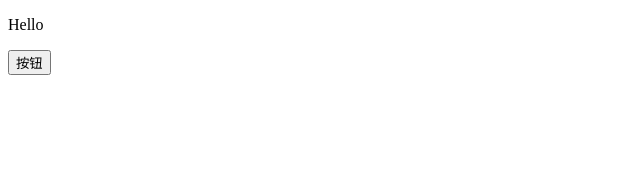
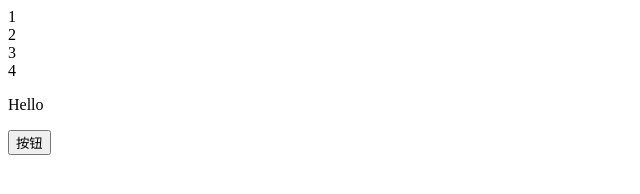
Before and after one commit to rawltree/menu_show, a website: page index.html in a window 1280 px wide. Shown: the whole page, without its empty margins (0-640 px from the left). Drawn offline with Linux system fonts and the light colour scheme.

Commit message:
good part of javascript

```diff
--- a/index.html
+++ b/index.html
@@ -7,17 +7,13 @@
     <title>Document</title>
 </head>
 <body>
-    <div id="asdf1"></div>
-    <div id="asdf2" ></div>
-    <div id="asdf3"></div>
-    <div id="asdf4" aaa></div>
+    <div id="asdf1">1</div>
+    <div id="asdf2" >2</div>
+    <div id="asdf3">3</div>
+    <div id="asdf4" aaa>4</div>
     <p id="pid">Hello</p>
     <button onclick="demo()">按钮</button>
+    <script src="./tools.js"></script>
     <script src="./index.js"></script>
-    <script src="./tools.js"></script>
-    <script>
-        var msg = getElementsByAttribute('aaa')
-        console.log(msg)
-    </script>
 </body>
 </html>
--- a/index.js
+++ b/index.js
@@ -32,3 +32,7 @@ add.method('say', function(){
 
 // add.say()
 add.prototype.say()
+
+fade(document.body)
+
+add_the_handlers(document.body.children)
--- a/tools.js
+++ b/tools.js
@@ -19,3 +19,28 @@ var getElementsByAttribute = function (attr, value) {
     })
     return results
 }
+
+var fade = function (node) {
+    var level = 1
+    var step = function () {
+        var hex = level.toString(16)
+        node.style.backgroundColor = '#ffff'+hex+hex
+        if (level < 15) {
+            level += 1
+            setTimeout(step, 100)
+        }
+    }
+    setTimeout(step, 100)
+}
+
+var add_the_handlers = function (nodes) {
+    var i
+    for (var i = 0; i < nodes.length; i++) {
+        nodes[i].onclick = function (i) {
+            return function (e) {
+                alert(i)
+            }
+        }(i)
+
+    }
+}
```
